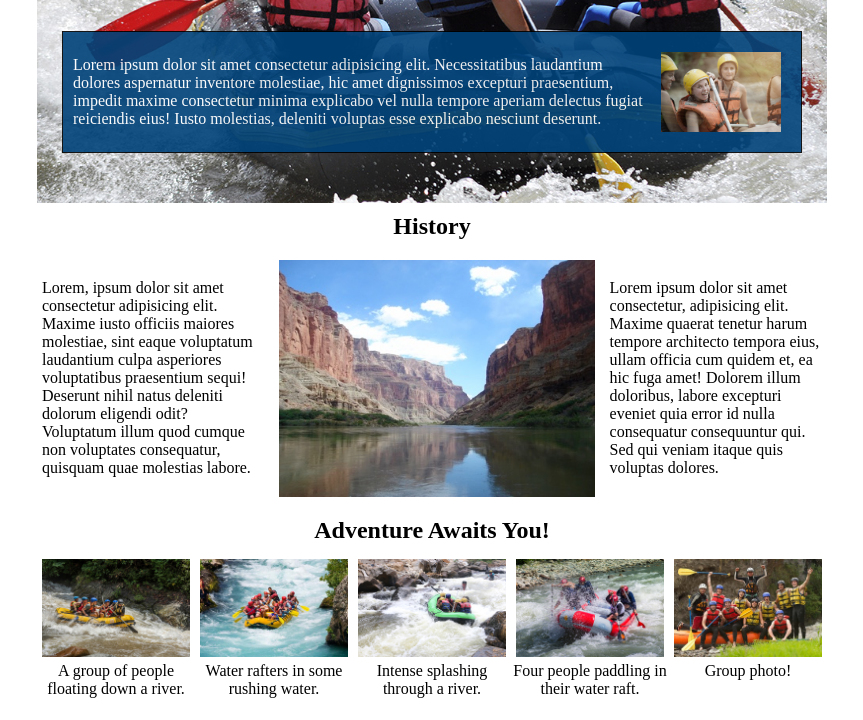
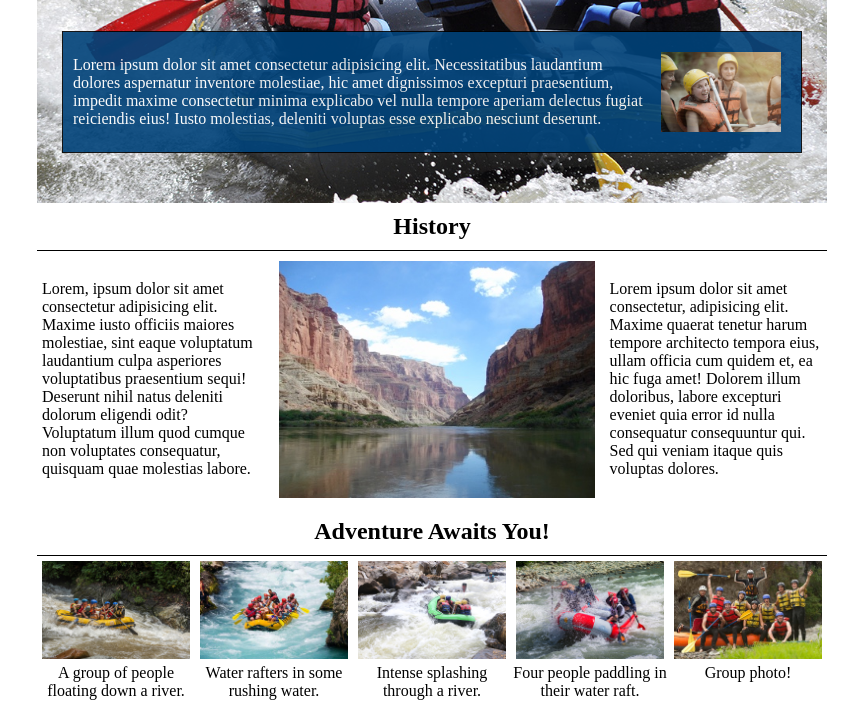
Before and after one commit to nightlyjoe/wdd130, a plain HTML site: page wwr/about.html in a window 1280 px wide. Shown: the part 528-1248 px from the top of the page, without its empty margins (208-1071 px from the left). Drawn offline with Linux system fonts and the light colour scheme; a web font is replaced by a local one.

Commit message:
added border-tops to about.html

```diff
--- a/wwr/styles/rafting.css
+++ b/wwr/styles/rafting.css
@@ -97,6 +97,7 @@ h2 {
 .history {
     display: flex;
     align-items: center;
+    border-top: 1px solid black;
 }
 .history img {
     display: block;
@@ -110,6 +111,7 @@ h2 {
 .adventure {
     display: grid;
     grid-template-columns: repeat(5, 1fr);
+    border-top: 1px solid black;
 }
 .adventure img {
     display: block;
```
